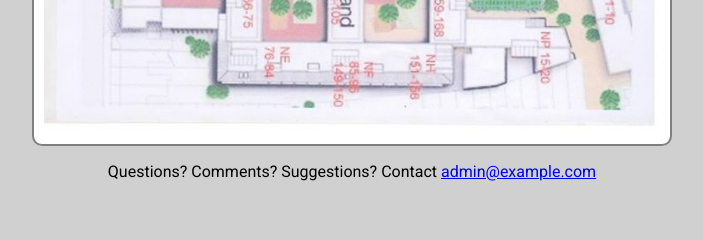
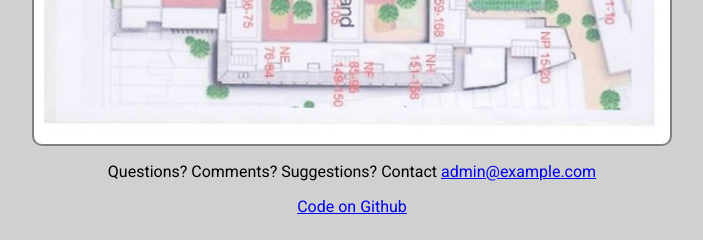
Before and after one commit to matthewlai/Chipmunk, a Flask app: page / in a window 1280 px wide. Shown: the part 1657-1897 px from the top of the page, without its empty margins (288-991 px from the left). Before the commit the page ends 1838 px from the top, so only its background shows below. Run offline with Flask 2, Linux system fonts and the light colour scheme; data that the repository does not hold is empty.

Commit message:
Added github link

```diff
--- a/templates/index.html
+++ b/templates/index.html
@@ -65,7 +65,8 @@
           </select><br />
           <input type="submit" value="Register"><br />
         </form>
-	<p class="notice">Please add {{ sender_email }} to your spam whitelist to avoid emails from the system getting classified as spam.</p>
+	      <p class="notice">Please add {{ sender_email }} to your spam whitelist to avoid emails from the system
+        getting classified as spam.</p>
         <p class="notice">Note that your name and redacted email address will be shared with anyone else who
         signs up for the same unit, in the past or in the future.</p>
       </div>
@@ -74,6 +75,7 @@
         <img class="sitemap" src="{{ url_for('static', filename='sitemap.jpg') }}" />
       </div>
       <p>Questions? Comments? Suggestions? Contact <a href="mailto:{{ contact_email }}">{{ contact_email }}</a></p>
+      <p><a href="https://github.com/matthewlai/Chipmunk">Code on Github</a></p>
     </div>
   </body>
 </html>
```
